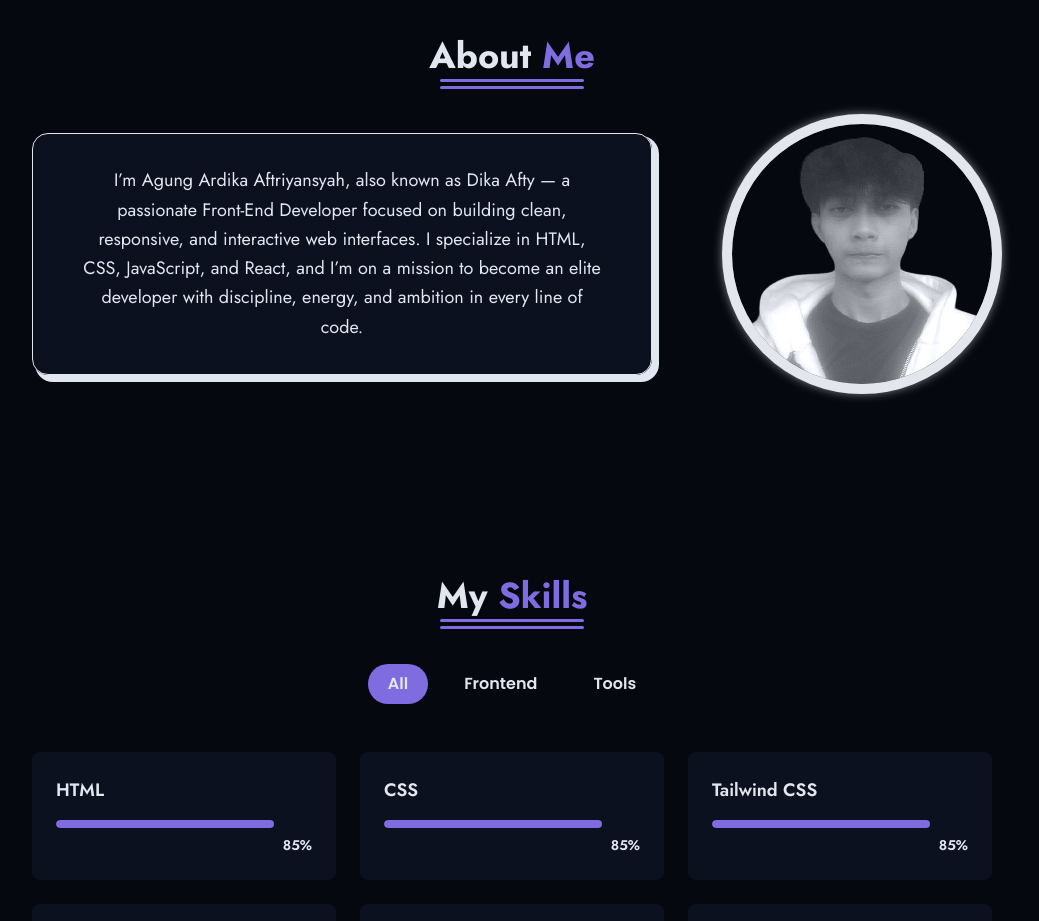
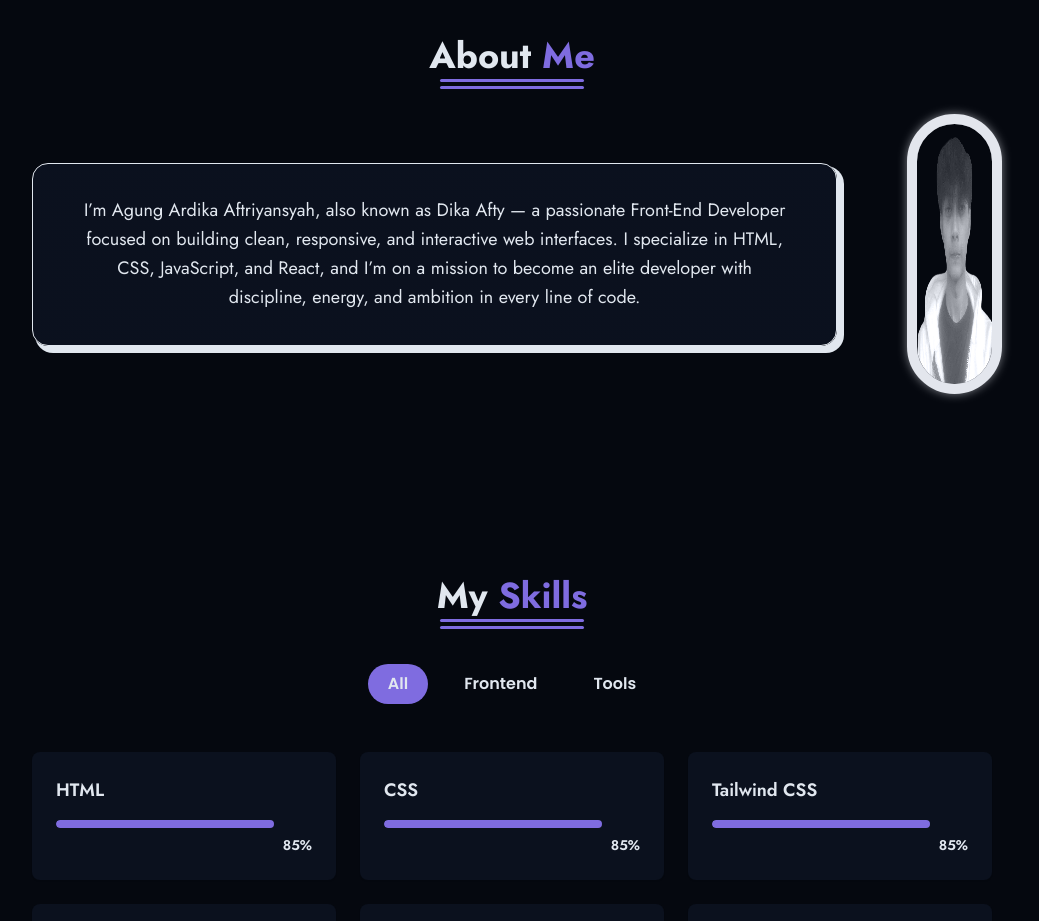
Before and after one commit to dikaafty/dikaafty-portofolio, a React (Vite) app: page / in a window 1280 px wide. Shown: the part 860-1781 px from the top of the page, without its empty margins (128-1167 px from the left). Built offline with nearby package versions, Linux system fonts and the light colour scheme.

Commit message:
Create photo profile wrapper jsx in AboutSection component

```diff
--- a/src/components/AboutSection.jsx
+++ b/src/components/AboutSection.jsx
@@ -39,6 +39,7 @@ const AboutSection = () => {
             every line of code.
           </div>
 
+          <div className="photo-profile-wrapper">
             <img
               src={photoProfile}
               alt="Photo Profile"
@@ -48,6 +49,7 @@ const AboutSection = () => {
             />
           </div>
         </div>
+      </div>
     </section>
   )
 }
```
Lines whose indentation alone changed are shown as unchanged.
